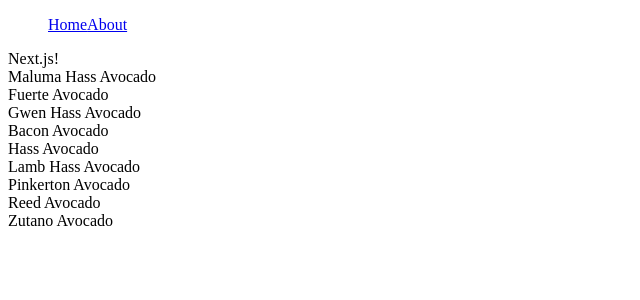
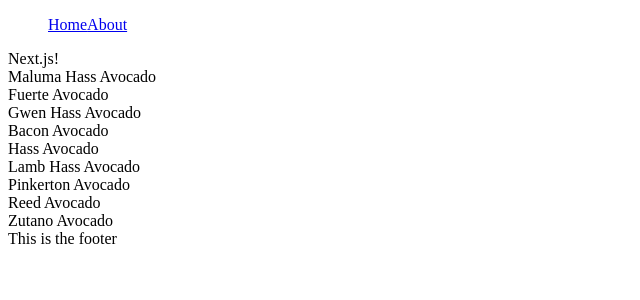
Before and after one commit to gonpineiro/intro-nextjs, a Next.js app: page / in a window 1280 px wide. Shown: the top 300 px of the page, without its empty margins (0-640 px from the left). Built offline with nearby package versions, Linux system fonts and the light colour scheme.

Commit message:
agregar el _app.tsx

```diff
--- /dev/null
+++ b/components/Layout/Layout.tsx
@@ -0,0 +1,14 @@
+import React from 'react'
+import Navbar from '../Navbar/Navbar'
+
+const Layout: React.FC = ({ children }) => {
+  return (
+    <div>
+      <Navbar />
+      {children}
+      <footer>This is the footer</footer>
+    </div>
+  )
+}
+
+export default Layout
--- /dev/null
+++ b/pages/_app.tsx
@@ -0,0 +1,24 @@
+import { AppProps } from 'next/app'
+import Layout from '../components/Layout/Layout'
+
+function MyApp({ Component, pageProps }: AppProps) {
+  return (
+    <Layout>
+      <Component {...pageProps} />
+    </Layout>
+  )
+}
+
+// Only uncomment this method if you have blocking data requirements for
+// every single page in your application. This disables the ability to
+// perform automatic static optimization, causing every page in your app to
+// be server-side rendered.
+//
+// MyApp.getInitialProps = async (appContext) => {
+//   // calls page's `getInitialProps` and fills `appProps.pageProps`
+//   const appProps = await App.getInitialProps(appContext);
+//
+//   return { ...appProps }
+// }
+
+export default MyApp
--- a/pages/about/index.tsx
+++ b/pages/about/index.tsx
@@ -4,7 +4,6 @@
 const AboutPage = () => {
   return (
     <section>
-      <Navbar />
       <h1>Sobre los aguacates</h1>
     </section>
   )
--- a/pages/index.tsx
+++ b/pages/index.tsx
@@ -14,7 +14,6 @@
 
   return (
     <div>
-      <Navbar />
       <div>Next.js!</div>
       {productList.map((product) => (
         <div>{product.name}</div>
```
Also changed, not shown: 1 other file (tests, documents, lock files or other folders).
